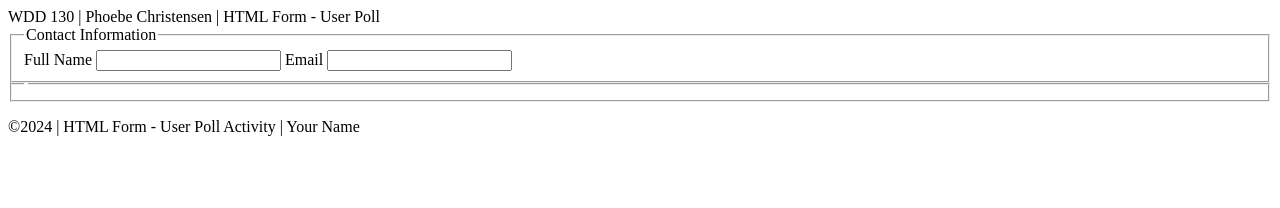
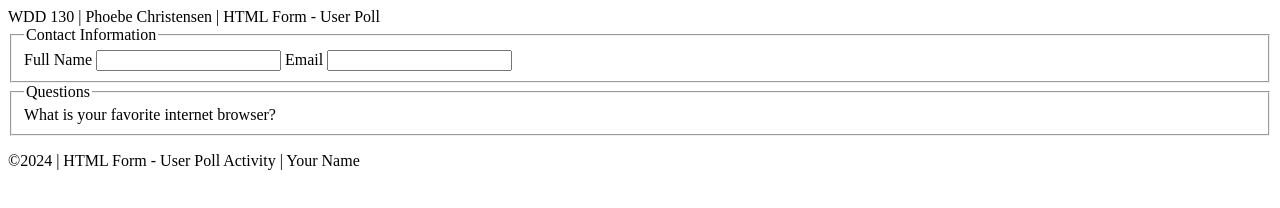
Before and after one commit to pkc2610/wdd130, a plain HTML site: page week05/poll-form.html in a window 1280 px wide. Drawn offline with Linux system fonts and the light colour scheme.

Commit message:
my favorite internet browser is chrome

```diff
--- a/week05/poll-form.html
+++ b/week05/poll-form.html
@@ -20,9 +20,8 @@
             <input type="email" id="user-email" name="user-email">
         </fieldset>
         <fieldset>
-            <legend>
-
-            </legend>
+            <legend>Questions</legend>
+            <label for="browser">What is your favorite internet browser?</label>
         </fieldset>
     </form>
 </main>
```
